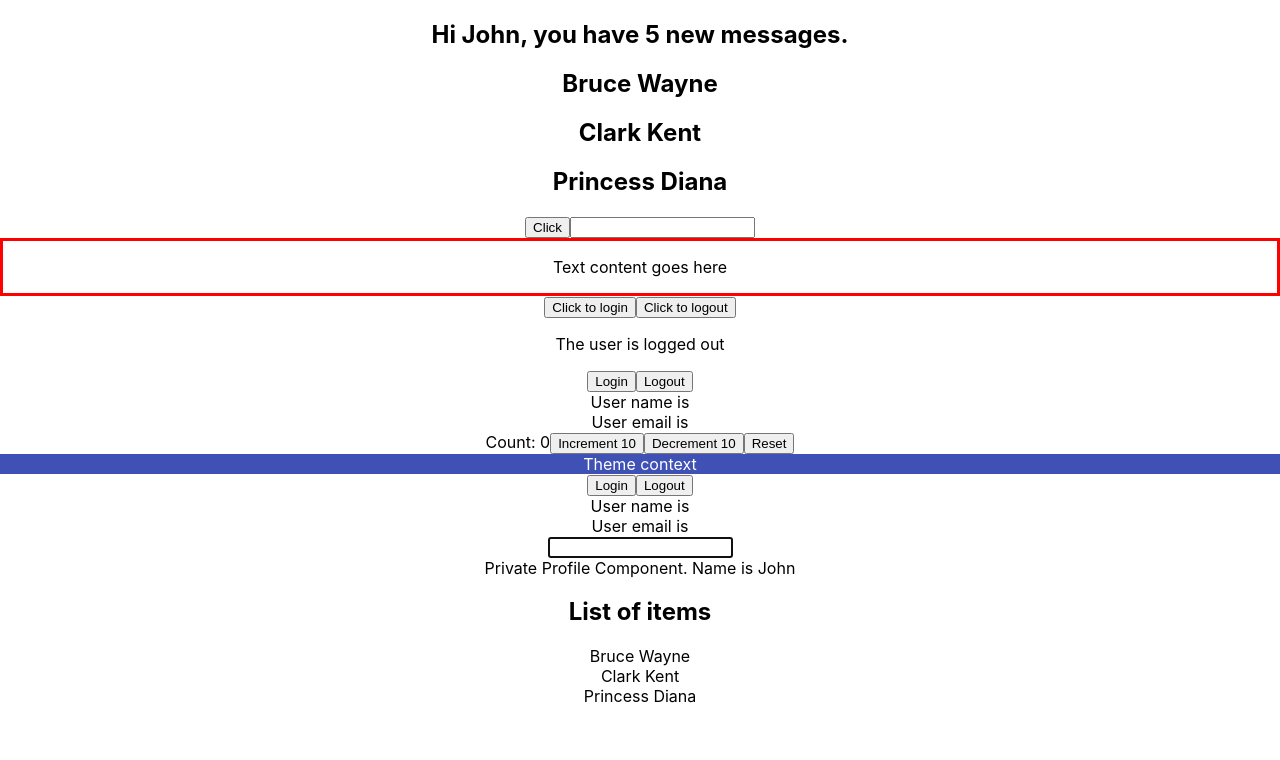
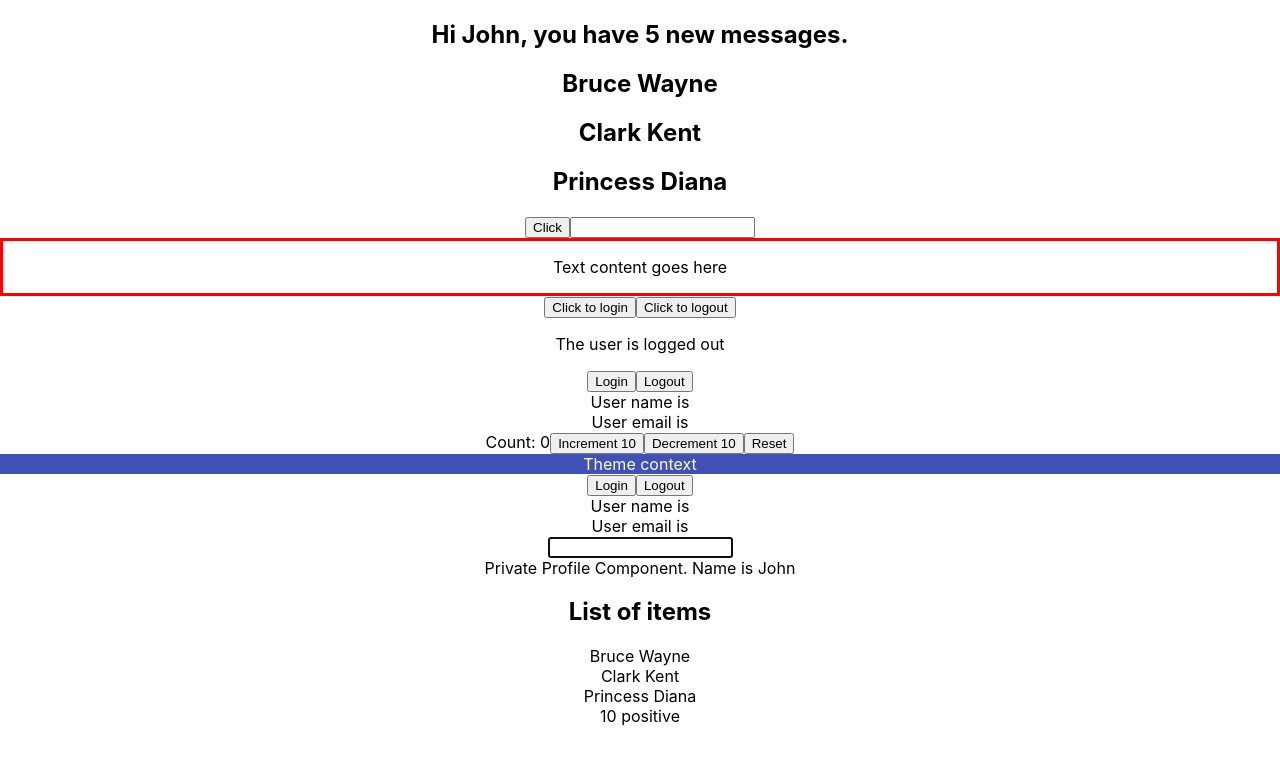
Before and after one commit to mmartins23/react-typescript-tutorial, a React (Create React App) app: page / in a window 1280 px wide. Shown: the top 760 px of the page. Built offline with nearby package versions, Linux system fonts and the light colour scheme.

Commit message:
React TypeScript Tutorial 20 - Restricting Props

```diff
--- a/src/App.tsx
+++ b/src/App.tsx
@@ -15,6 +15,7 @@
 import Private from './components/auth/Private';
 import Profile from './components/auth/Profile';
 import { List } from './components/generics/List';
+import { RandomNumber } from './components/restriction/RandomNumber';
 
 function App() {
 
@@ -72,6 +73,7 @@
         ]}
         onClick={(item) => console.log(item)}
       />
+      <RandomNumber value={10} isPositive/>
     </div>
   );
 }
--- /dev/null
+++ b/src/components/restriction/RandomNumber.tsx
@@ -0,0 +1,37 @@
+type RandomNumberType = {
+    value: number
+  }
+
+  type PositiveNumber = RandomNumberType & {
+    isPositive: boolean
+    isNegative?: never
+    isZero?: never
+  }
+
+  type NegativeNumber = RandomNumberType & {
+    isNegative: boolean
+    isPositive?: never
+    isZero?: never
+  }
+
+  type Zero = RandomNumberType & {
+    isZero: boolean
+    isPositive?: never
+    isNegative?: never
+  }
+
+  type RandomNumberProps = PositiveNumber | NegativeNumber | Zero
+
+  export const RandomNumber = ({
+    value,
+    isPositive,
+    isNegative,
+    isZero
+  }: RandomNumberProps) => {
+    return (
+      <div>
+        {value} {isPositive && 'positive'} {isNegative && 'negative'}{' '}
+        {isZero && 'zero'}
+      </div>
+    )
+  }
```
Also changed, not shown: 1 other file (tests, documents, lock files or other folders).
